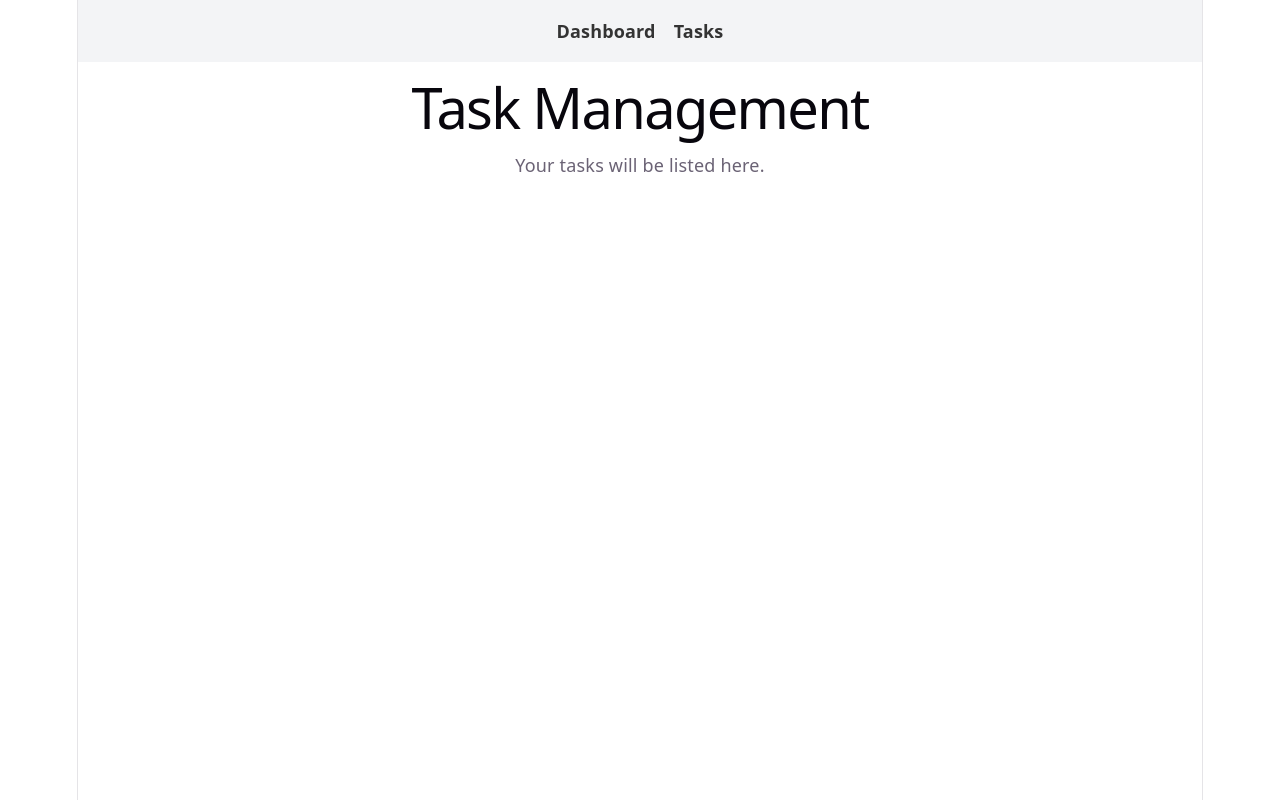
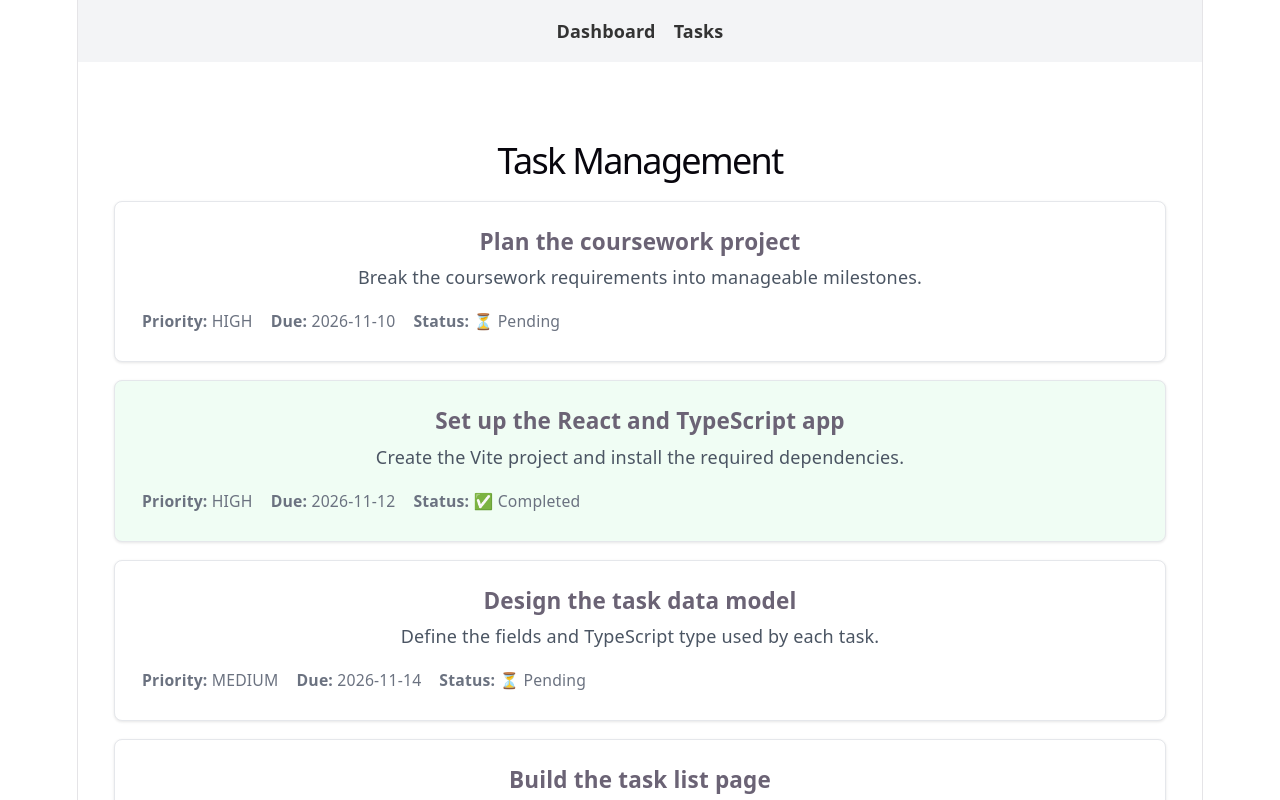
Before and after one commit to AlousTheCode/5COSC026W-task-manager, a React (Vite) app: page /tasks in a window 1280 px wide. Shown: the top 800 px of the page. Built offline with nearby package versions, Linux system fonts and the light colour scheme.

Commit message:
feat: fetch and render mock tasks via zustand

```diff
--- a/src/pages/TasksPage.tsx
+++ b/src/pages/TasksPage.tsx
@@ -1,8 +1,61 @@
+import { useEffect } from 'react';
+import { useTaskStore } from '../store/taskStore';
+
 export default function TasksPage() {
+  // 1. Extract data and actions from the Zustand global store
+  const { tasks, isLoading, error, loadTasks } = useTaskStore();
+
+  // 2. Trigger data fetching when the component mounts
+  useEffect(() => {
+    loadTasks();
+  }, [loadTasks]);
+
+  // 3. Rubric Criterion: Handle deliberate loading state during async operations
+  if (isLoading) {
+    return (
+      <div style={{ padding: '2rem', textAlign: 'center', fontSize: '1.2rem' }}>
+        Loading tasks... Please wait.
+      </div>
+    );
+  }
+
+  // 4. Rubric Criterion: Handle deliberate error state gracefully
+  if (error) {
+    return (
+      <div style={{ padding: '2rem', color: 'red', textAlign: 'center' }}>
+        <strong>Error:</strong> {error}
+      </div>
+    );
+  }
+
+  // 5. Render the task list if data is successfully fetched
   return (
-    <div className="p-4">
-      <h1 className="text-2xl font-bold">Task Management</h1>
-      <p>Your tasks will be listed here.</p>
+    <div style={{ padding: '2rem' }}>
+      <h1 style={{ fontSize: '2rem', marginBottom: '1.5rem' }}>Task Management</h1>
+
+      <div style={{ display: 'flex', flexDirection: 'column', gap: '1rem' }}>
+        {tasks.map((task) => (
+          <div
+            key={task.id}
+            style={{
+              border: '1px solid #e5e7eb',
+              padding: '1.5rem',
+              borderRadius: '8px',
+              backgroundColor: task.completed ? '#f0fdf4' : '#ffffff',
+              boxShadow: '0 1px 3px rgba(0,0,0,0.1)'
+            }}
+          >
+            <h3 style={{ margin: '0 0 0.5rem 0', fontSize: '1.25rem' }}>{task.title}</h3>
+            <p style={{ margin: '0 0 1rem 0', color: '#4b5563' }}>{task.description}</p>
+
+            <div style={{ display: 'flex', gap: '1rem', fontSize: '0.875rem', color: '#6b7280' }}>
+              <span><strong>Priority:</strong> {task.priority.toUpperCase()}</span>
+              <span><strong>Due:</strong> {task.dueDate}</span>
+              <span><strong>Status:</strong> {task.completed ? '✅ Completed' : '⏳ Pending'}</span>
+            </div>
+          </div>
+        ))}
+      </div>
     </div>
   );
 }
--- a/src/services/taskservice.ts
+++ b/src/services/taskservice.ts
@@ -1,5 +1,4 @@
-import { Task } from '../types';
-
+import type { Task } from '../types';
 export const taskService = {
   // Read operation (Fetch all tasks)
   fetchTasks: async (): Promise<Task[]> => {
--- a/src/store/taskstore.ts
+++ b/src/store/taskstore.ts
@@ -1,5 +1,5 @@
 import { create } from 'zustand';
-import { Task } from '../types';
+import type { Task } from '../types';
 import { taskService } from '../services/taskService';
 
 // Store'un içinde hangi verilerin ve fonksiyonların olacağını tanımlıyoruz
```
Also changed, not shown: src/types/index.ts (+7 -7 lines).
